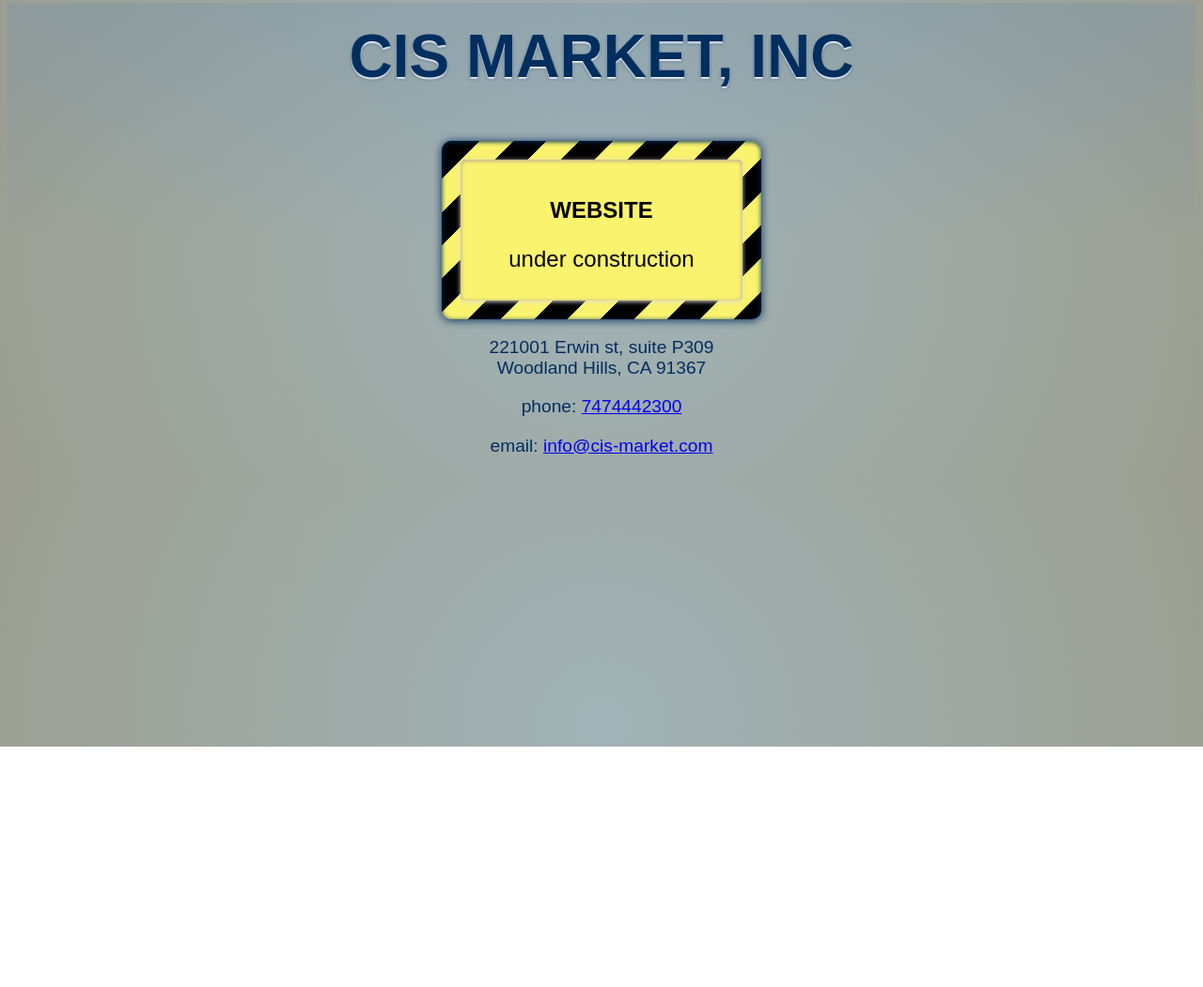
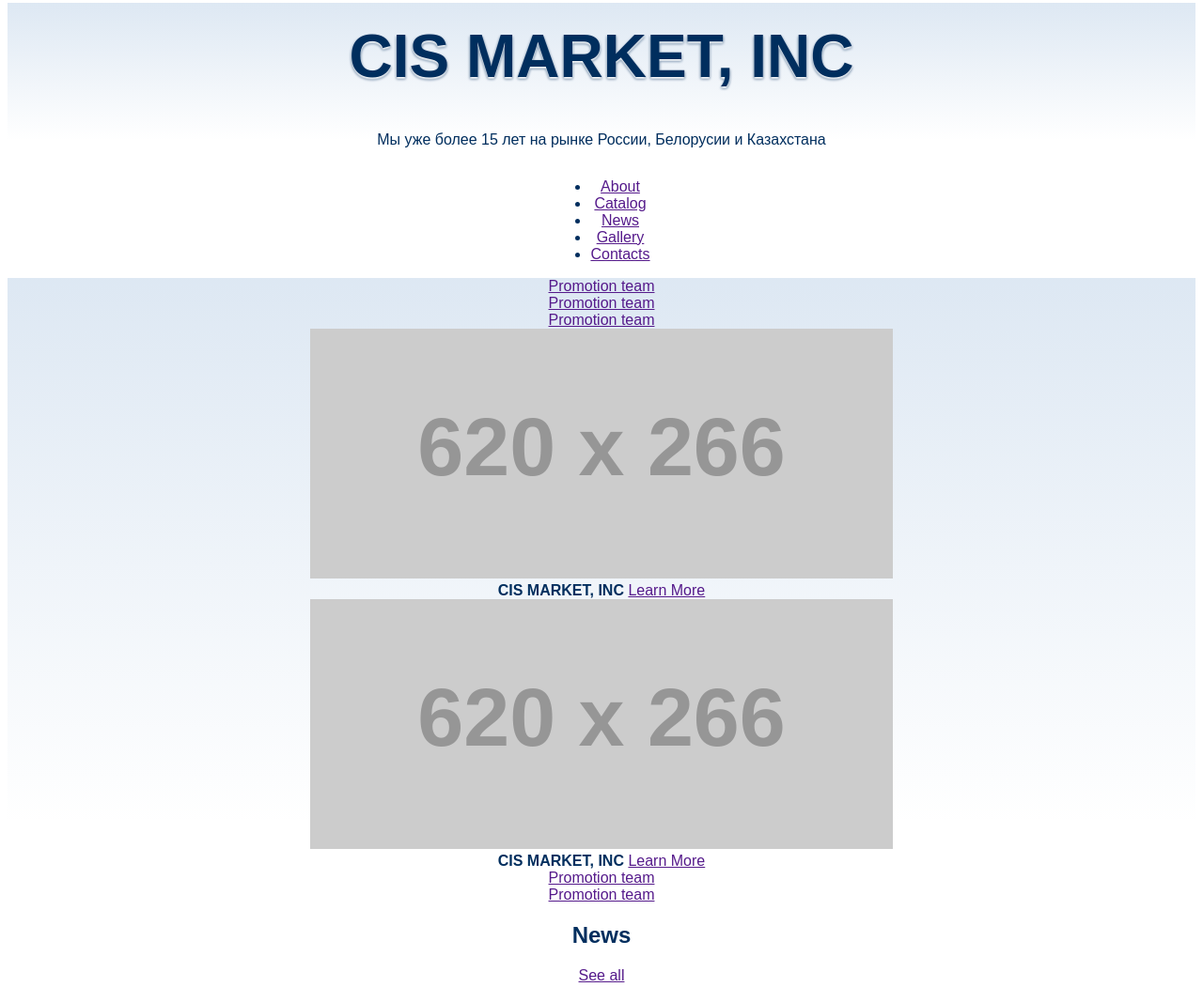
Before and after one commit to dawinn/cis-market, a website: page index.html in a window 1280 px wide. Shown: the part 5-1056 px from the top of the page at 94% size. Before the commit the page ends 800 px from the top, so only its background shows below. Drawn offline with nearby package versions, Linux system fonts and the light colour scheme; placeholder pictures from the web are drawn by us.

Commit message:
структура страницы

```diff
--- a/index.html
+++ b/index.html
@@ -12,25 +12,139 @@
     <meta name='Keywords' content='cis-market.com'>
 </head>
 
-<body class="gradient">
-<header class='main-header'>
+<body>
+<header class="main-header">
+  <div class="wrapper">
+    <div class="main-header__logo main-header__logo--index">
+      <h1 class="main-header__title">CIS MARKET, INC</h1>
+      <div class="main-header__slogan">
+        <p>Мы уже более 15 лет на рынке России, Белорусии и Казахстана</p>
+      </div>
+    </div>
+    <nav class="main-header__main-menu menu menu--main">
+      <ul class="menu__list">
+        <li class="menu__item">
+          <a class="menu__link" href="">About</a>
+        </li>
+        <li class="menu__item">
+          <a class="menu__link" href="">Catalog</a>
+        </li>
+        <li class="menu__item">
+          <a class="menu__link" href="">News</a>
+        </li>
+        <li class="menu__item">
+          <a class="menu__link" href="">Gallery</a>
+        </li>
+        <li class="menu__item">
+          <a class="menu__link" href="">Contacts</a>
+        </li>
+      </ul>
+    </nav>
+</div>
+</header>
+<main class="page">
+  <div class="wrapper">
+      <section class="main-promo clearfix">
+    <div class="main-promo__item">
+      <a class="main-promo__link btn" href="">Promotion team</a>
+    </div>
+    <div class="main-promo__item">
+      <a class="main-promo__link btn" href="">Promotion team</a>
+    </div>
+    <div class="main-promo__item">
+      <a class="main-promo__link btn" href="">Promotion team</a>
+    </div>
+    <div class="main-promo__item slider">
+      <div class="slider__controls">
+      </div>
+      <div class="slider__list">
+        <div class="slide">
+          <img src="http://placehold.it/620x266" width="620" height="266">
+          <div class="slide__text">
+            <b>CIS MARKET, INC</b>
+            <a class="btn" href="">Learn More</a>
+          </div>
+        </div>
+        <div class="slide hidden">
+          <img src="http://placehold.it/620x266" width="620" height="266">
+          <div class="slide__text">
+            <b>CIS MARKET, INC</b>
+            <a class="btn" href="">Learn More</a>
+          </div>
+        </div>
+      </div>
+    </div>
+    <div class="main-promo__item">
+      <a class="main-promo__link btn" href="">Promotion team</a>
+    </div>
+    <div class="main-promo__item">
+      <a class="main-promo__link btn" href="">Promotion team</a>
+    </div>
 
-</header>
-<section class="wrapper">
-  <h1>CIS MARKET, INC</h1>
-  <div class="yellow-box">
-    <div class="content-box">
-      <h2>WEBSITE</h2>
-      <p>under construction</p>
-    </div>
+
+  </section>
+
+  <div class="group-sections">
+  <section class="news">
+    <h2 class="news__title">News</h2>
+    <a class="btn news__link" href="">See all</a>
+    <article>
+
+    </article>
+  </section>
+  <section class="gallery">
+    <h2 class="gallery__title">Our gallery</h2>
+    <figure>
+      <img src="http://placehold.it/300x158" width="300" height="158">
+    </figure>
+  </section>
   </div>
-  <div class="info">
-    <p>221001 Erwin st, suite P309<br>
-    Woodland Hills, CA 91367</p>
-    <p>phone: <a class="tel" href="tel:7474442300">7474442300</a></p>
-    <p>email: <a class="email" href="mailto:info@cis-market.com">info@cis-market.com</a></p>
+
+  <div class="group-sections">
+  <section class="about">
+    <h2 class="about__title">About us</h2>
+
+  </section>
+  <section class="contacts">
+    <h2 class="contacts__title">Contacts</h2>
+    <p>If you have questions. Write us</p>
+    <a class="btn feedback">Feedback</a>
+  </section>
   </div>
-</section>
+</div>
+</main>
+
+<footer class="main-footer">
+  <div class="wrapper">
+    <a class="main-footer__logo">CIS MARKET, INC</a>
+    <nav class="menu menu--bottom">
+      <ul class="menu__list">
+        <li class="menu__item">
+          <a class="menu__link" href="">About</a>
+        </li>
+        <li class="menu__item">
+          <a class="menu__link" href="">Catalog</a>
+        </li>
+        <li class="menu__item">
+          <a class="menu__link" href="">News</a>
+        </li>
+        <li class="menu__item">
+          <a class="menu__link" href="">Gallery</a>
+        </li>
+        <li class="menu__item">
+          <a class="menu__link" href="">Contacts</a>
+        </li>
+      </ul>
+    </nav>
+    <section class="info">
+      <p>221001 Erwin st, suite P309<br>
+        Woodland Hills, CA 91367</p>
+      <p>phone: <a class="tel" href="tel:7474442300">7474442300</a></p>
+      <p>email: <a class="email" href="mailto:info@cis-market.com">info@cis-market.com</a></p>
+    </section>
+  </div>
+</footer>
+
 <script src="https://cdnjs.cloudflare.com/ajax/libs/jquery/2.0.2/jquery.min.js"></script>
 <script src="js/gradient.js"></script>
 </body>
```
